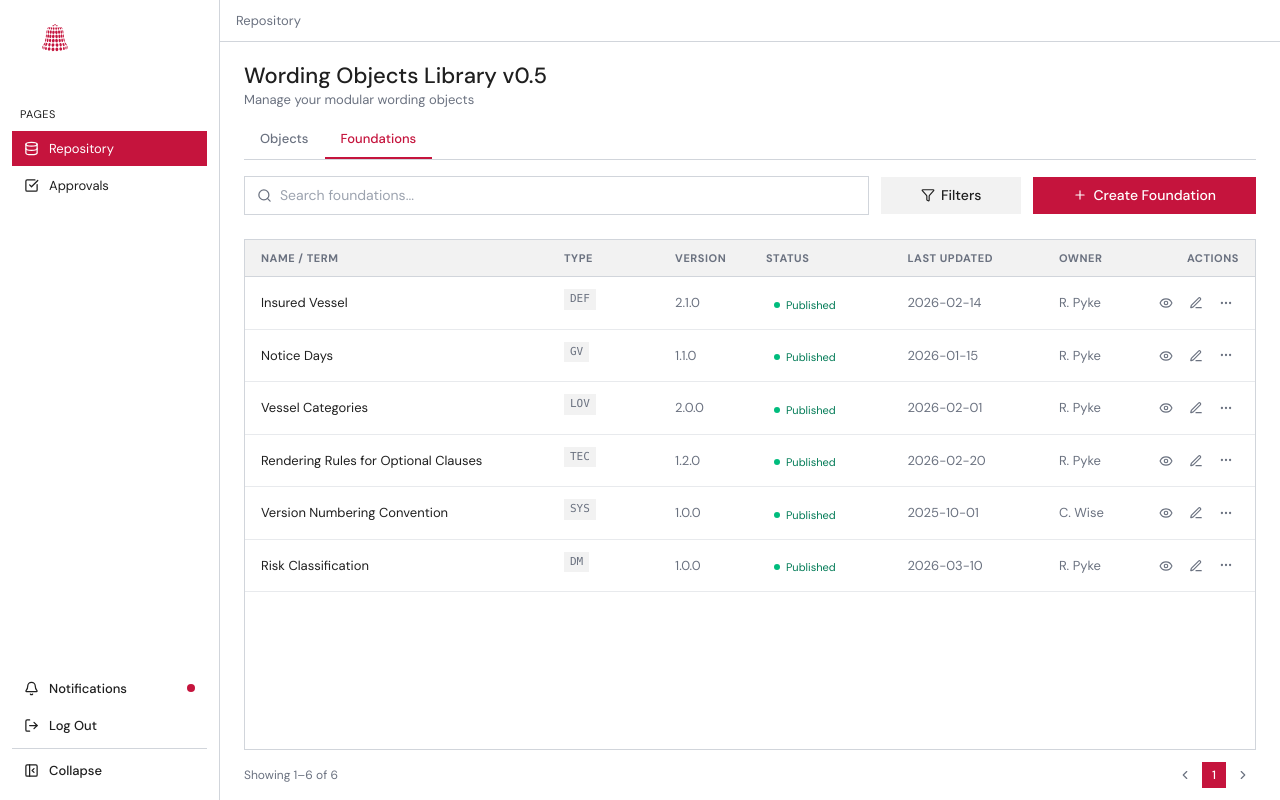
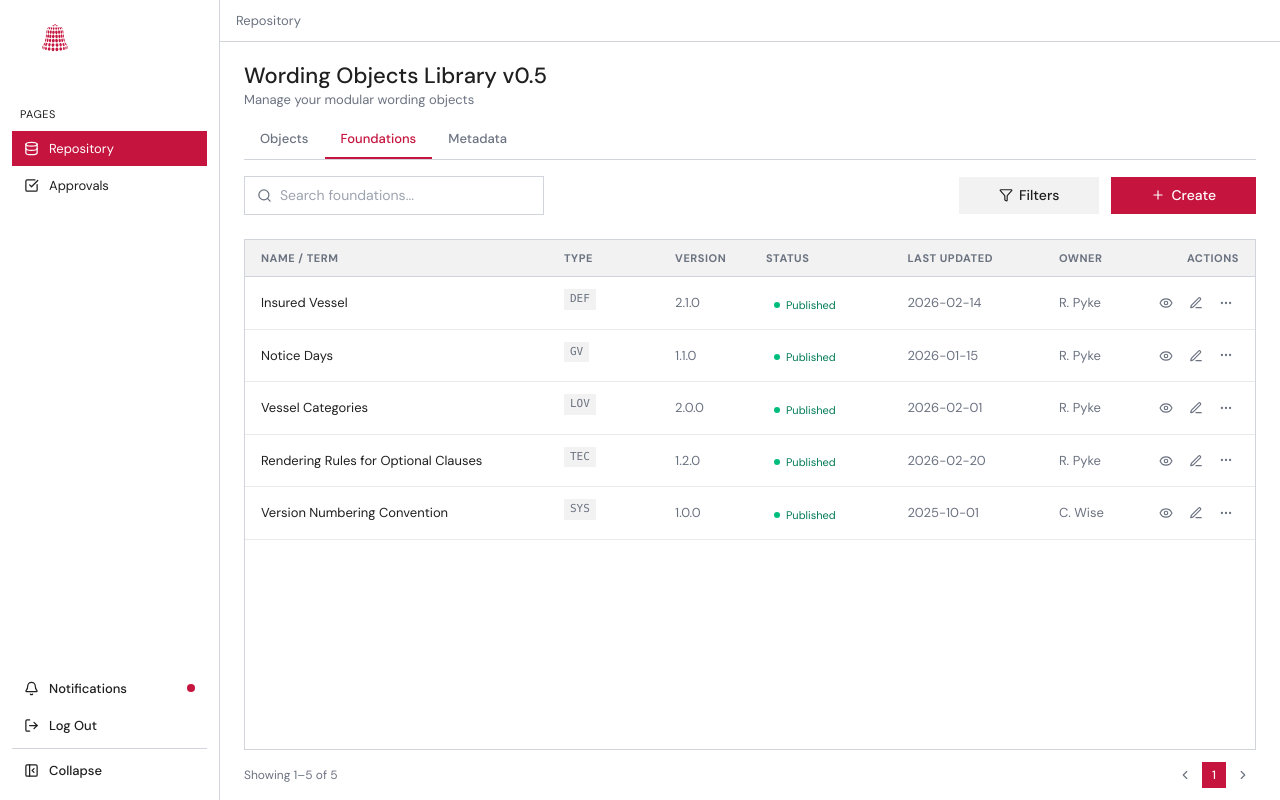
Before and after one commit to FigmaBetaTest/Beta4, a React (Vite) app: page / in a window 1280 px wide. Both pictures are taken after a click on the tab "Foundations". Built offline with nearby package versions, Linux system fonts and the light colour scheme.

Commit message:
Enhance repository page with metadata tab and improve foundation filtering

```diff
--- a/src/app/components/repository-page.tsx
+++ b/src/app/components/repository-page.tsx
@@ -8,13 +8,14 @@ import { MetaKV } from './meta-kv';
 
 type SortKey = 'name' | 'type' | 'status' | 'classOfBusiness' | 'version' | 'lastModified' | 'owner';
 type SortDir = 'asc' | 'desc';
-type RepoTab = 'objects' | 'foundations';
+type RepoTab = 'objects' | 'foundations' | 'metadata';
 
 export function RepositoryPage() {
   const navigate = useNavigate();
   const [searchParams] = useSearchParams();
+  const tabParam = searchParams.get('tab');
   const [activeTab, setActiveTab] = useState<RepoTab>(
-    searchParams.get('tab') === 'foundations' ? 'foundations' : 'objects'
+    tabParam === 'foundations' ? 'foundations' : tabParam === 'metadata' ? 'metadata' : 'objects'
   );
   const [searchQuery, setSearchQuery] = useState('');
   const [selectedRow, setSelectedRow] = useState<RepositoryItem | null>(null);
@@ -107,7 +108,7 @@ export function RepositoryPage() {
 
   // Foundations computed + handlers
   const filteredFoundations = useMemo(() => {
-    let items = localFoundItems;
+    let items = localFoundItems.filter(i => i.type !== 'DM');
     if (foundSearch) {
       const q = foundSearch.toLowerCase();
       items = items.filter(i => i.name.toLowerCase().includes(q) || i.type.toLowerCase().includes(q));
@@ -127,6 +128,26 @@ export function RepositoryPage() {
     return items;
   }, [foundSearch, foundTypeFilter, foundStatusFilter, foundSegmentFilter, foundOwnerFilter, foundSortKey, foundSortDir, localFoundItems]);
 
+  const filteredMetadataFoundations = useMemo(() => {
+    let items = localFoundItems.filter(i => i.type === 'DM');
+    if (foundSearch) {
+      const q = foundSearch.toLowerCase();
+      items = items.filter(i => i.name.toLowerCase().includes(q) || i.type.toLowerCase().includes(q));
+    }
+    if (foundStatusFilter) items = items.filter(i => i.status === foundStatusFilter);
+    if (foundSegmentFilter) items = items.filter(i => i.segment === foundSegmentFilter);
+    if (foundOwnerFilter) items = items.filter(i => i.owner === foundOwnerFilter);
+    if (foundSortKey) {
+      items = [...items].sort((a, b) => {
+        const aVal = String(a[foundSortKey] ?? '').toLowerCase();
+        const bVal = String(b[foundSortKey] ?? '').toLowerCase();
+        const cmp = aVal.localeCompare(bVal);
+        return foundSortDir === 'asc' ? cmp : -cmp;
+      });
+    }
+    return items;
+  }, [foundSearch, foundStatusFilter, foundSegmentFilter, foundOwnerFilter, foundSortKey, foundSortDir, localFoundItems]);
+
   const handleFoundSort = (key: keyof FoundationItem) => {
     if (foundSortKey === key) setFoundSortDir(prev => prev === 'asc' ? 'desc' : 'asc');
     else { setFoundSortKey(key); setFoundSortDir('asc'); }
@@ -151,6 +172,13 @@ export function RepositoryPage() {
     if (selectedFoundRow?.id === item.id) setSelectedFoundRow(null);
     toast.success(`${item.name} deleted`);
   };
+
+  const isMetadataTab = activeTab === 'metadata';
+  const isFoundationTab = activeTab === 'foundations' || activeTab === 'metadata';
+  const activeFoundationRows = isMetadataTab ? filteredMetadataFoundations : filteredFoundations;
+  const activeFoundationItems = isMetadataTab
+    ? localFoundItems.filter(i => i.type === 'DM')
+    : localFoundItems.filter(i => i.type !== 'DM');
 
   return (
     <div className="flex h-full overflow-hidden">
@@ -183,13 +211,21 @@ export function RepositoryPage() {
             >
               Foundations
             </button>
+            <button
+              role="tab"
+              aria-selected={activeTab === 'metadata'}
+              onClick={() => setActiveTab('metadata')}
+              className={`px-4 py-2 text-[13px] border-b-2 transition-colors ${activeTab === 'metadata' ? 'border-[#C5143D] text-[#C5143D]' : 'border-transparent text-[#6b7280] hover:text-[#1F1F1F]'}`}
+            >
+              Metadata
+            </button>
           </div>
 
           {/* Objects Search & Filter Bar */}
           {activeTab === 'objects' && (
             <>
               <div className="flex items-center gap-3 mb-4">
-                <div className="flex-1 flex items-center gap-2 bg-white border border-[#d1d5db] px-3 py-2" style={{ borderRadius: '0px' }}>
+                <div className="w-[300px] max-w-full flex items-center gap-2 bg-white border border-[#d1d5db] px-3 py-2" style={{ borderRadius: '0px' }}>
                   <Search size={15} className="text-[#6b7280]" />
                   <input
                     type="text"
@@ -203,6 +239,7 @@ export function RepositoryPage() {
                     <button onClick={() => setSearchQuery('')}><X size={14} className="text-[#6b7280]" /></button>
                   )}
                 </div>
+                <div className="ml-auto flex items-center gap-3">
                 <button
                   onClick={() => setShowFacets(!showFacets)}
                   className={`flex items-center gap-1.5 px-[40px] py-[8px] text-[14px] transition-all duration-200 cursor-pointer ${
@@ -219,8 +256,9 @@ export function RepositoryPage() {
                   onClick={() => setShowCreateDialog(true)}
                 >
                   <Plus size={14} />
-                  Create Object
+                  Create
                 </button>
+                </div>
               </div>
 
               {/* Object Facet Panel */}
@@ -241,14 +279,14 @@ export function RepositoryPage() {
           )}
 
           {/* Foundations Search & Filter Bar */}
-          {activeTab === 'foundations' && (
+          {isFoundationTab && (
             <>
               <div className="flex items-center gap-3 mb-4">
-                <div className="flex-1 flex items-center gap-2 bg-white border border-[#d1d5db] px-3 py-2" style={{ borderRadius: '0px' }}>
+                <div className="w-[300px] max-w-full flex items-center gap-2 bg-white border border-[#d1d5db] px-3 py-2" style={{ borderRadius: '0px' }}>
                   <Search size={15} className="text-[#6b7280]" />
                   <input
                     type="text"
-                    placeholder="Search foundations..."
+                    placeholder={isMetadataTab ? 'Search metadata foundations...' : 'Search foundations...'}
                     className="flex-1 bg-transparent text-[14px] text-[#1F1F1F] placeholder:text-[#9ca3af] outline-none border-none"
                     style={{ fontFamily: "'DM Sans', system-ui, sans-serif", fontSize: '14px' }}
                     value={foundSearch}
@@ -258,6 +296,7 @@ export function RepositoryPage() {
                     <button onClick={() => setFoundSearch('')}><X size={14} className="text-[#6b7280]" /></button>
                   )}
                 </div>
+                <div className="ml-auto flex items-center gap-3">
                 <button
                   onClick={() => setShowFoundFacets(!showFoundFacets)}
                   className={`flex items-center gap-1.5 px-[40px] py-[8px] text-[14px] transition-all duration-200 cursor-pointer ${
@@ -271,11 +310,15 @@ export function RepositoryPage() {
                 <button
                   className="bg-[#C5143D] text-white px-[40px] py-[8px] text-[14px] flex items-center gap-1.5 hover:bg-[#F2F2F2] hover:text-[#C5143D] transition-all duration-200 cursor-pointer"
                   style={{ borderRadius: '0px' }}
-                  onClick={() => setShowCreateFoundDialog(true)}
+                  onClick={() => {
+                    if (isMetadataTab) navigate('/foundation-editor/new?type=DM&isNew=true');
+                    else setShowCreateFoundDialog(true);
+                  }}
                 >
                   <Plus size={14} />
-                  Create Foundation
+                  Create
                 </button>
+                </div>
               </div>
 
               {/* Foundation Facet Panel */}
@@ -285,7 +328,8 @@ export function RepositoryPage() {
                   statusFilter={foundStatusFilter}
                   segmentFilter={foundSegmentFilter}
                   ownerFilter={foundOwnerFilter}
-                  items={localFoundItems}
+                  items={activeFoundationItems}
+                  availableTypes={isMetadataTab ? ['DM'] : ['DEF', 'GV', 'LOV', 'TEC', 'SYS']}
                   onTypeChange={setFoundTypeFilter}
                   onStatusChange={setFoundStatusFilter}
                   onSegmentChange={setFoundSegmentFilter}
@@ -403,18 +447,25 @@ export function RepositoryPage() {
           )}
 
             {/* Foundations Table */}
-            {activeTab === 'foundations' && (
+            {isFoundationTab && (
               <>
-                {filteredFoundations.length === 0 ? (
+                {activeFoundationRows.length === 0 ? (
                   <div className="flex-1 flex flex-col items-center justify-center text-center p-12 border border-dashed border-[#d1d5db] bg-white">
                     <BookOpen size={32} className="text-[#d1d5db] mb-3" />
-                    <p className="text-[14px] text-[#6b7280] mb-1">No Foundations yet.</p>
-                    <p className="text-[13px] text-[#9ca3af]">Create a Definition, Governing Variable, LOV, Technical or System Guidance.</p>
+                    <p className="text-[14px] text-[#6b7280] mb-1">{isMetadataTab ? 'No Metadata Foundations yet.' : 'No Foundations yet.'}</p>
+                    <p className="text-[13px] text-[#9ca3af]">
+                      {isMetadataTab
+                        ? 'Create Descriptive Metadata objects for contracts and components.'
+                        : 'Create a Definition, Governing Variable, LOV, Technical or System Guidance.'}
+                    </p>
                     <button
-                      onClick={() => setShowCreateFoundDialog(true)}
+                      onClick={() => {
+                        if (isMetadataTab) navigate('/foundation-editor/new?type=DM&isNew=true');
+                        else setShowCreateFoundDialog(true);
+                      }}
                       className="mt-4 bg-[#C5143D] text-white px-5 py-2 text-[13px] flex items-center gap-1.5 hover:bg-[#F2F2F2] hover:text-[#C5143D] transition-all duration-200"
                     >
-                      <Plus size={13} /> Create Foundation
+                      <Plus size={13} /> Create
                     </button>
                   </div>
                 ) : (
@@ -459,7 +510,7 @@ export function RepositoryPage() {
                         </tr>
                       </thead>
                       <tbody>
-                        {filteredFoundations.map((item) => (
+                        {activeFoundationRows.map((item) => (
                           <tr
                             key={item.id}
                             onClick={() => setSelectedFoundRow(selectedFoundRow?.id === item.id ? null : item)}
@@ -492,9 +543,9 @@ export function RepositoryPage() {
                 )}
 
                 {/* Foundations Pagination */}
-                {filteredFoundations.length > 0 && (
+                {activeFoundationRows.length > 0 && (
                   <div className="flex items-center justify-between py-3">
-                    <span className="text-[12px] text-[#6b7280]">Showing 1–{filteredFoundations.length} of {filteredFoundations.length}</span>
+                    <span className="text-[12px] text-[#6b7280]">Showing 1–{activeFoundationRows.length} of {activeFoundationRows.length}</span>
                     <div className="flex items-center gap-1">
                       <button className="p-1.5 hover:bg-[#F2F2F2]"><ChevronLeft size={14} className="text-[#6b7280]" /></button>
                       <button className="px-2.5 py-1 bg-[#C5143D] text-white text-[12px]">1</button>
@@ -519,7 +570,7 @@ export function RepositoryPage() {
       )}
 
       {/* Foundations Quick Preview Panel */}
-      {activeTab === 'foundations' && selectedFoundRow && (
+      {isFoundationTab && selectedFoundRow && (
         <FoundationQuickPreviewPanel
           item={selectedFoundRow}
           onClose={() => setSelectedFoundRow(null)}
@@ -544,6 +595,7 @@ export function RepositoryPage() {
       {/* Create Foundation Dialog */}
       {showCreateFoundDialog && (
         <CreateFoundationDialog
+          allowedTypes={['DEF', 'GV', 'LOV', 'TEC', 'SYS']}
           onClose={() => setShowCreateFoundDialog(false)}
           onCreate={(newItem) => {
             setShowCreateFoundDialog(false);
@@ -621,6 +673,7 @@ function FoundationRowActions({ item, onView, onEdit, onWithdraw, onDelete }: {
 
 function FoundationFacetPanel({
   typeFilter, statusFilter, segmentFilter, ownerFilter, items,
+  availableTypes,
   onTypeChange, onStatusChange, onSegmentChange, onOwnerChange, onClose,
 }: {
   typeFilter: FoundationType | '';
@@ -628,13 +681,14 @@ function FoundationFacetPanel({
   segmentFilter: string;
   ownerFilter: string;
   items: FoundationItem[];
+  availableTypes?: FoundationType[];
   onTypeChange: (v: FoundationType | '') => void;
   onStatusChange: (v: ItemStatus | '') => void;
   onSegmentChange: (v: string) => void;
   onOwnerChange: (v: string) => void;
   onClose: () => void;
 }) {
-  const types: FoundationType[] = ['DEF', 'GV', 'LOV', 'DM', 'TEC', 'SYS'];
+  const types: FoundationType[] = availableTypes ?? ['DEF', 'GV', 'LOV', 'DM', 'TEC', 'SYS'];
   const statuses: ItemStatus[] = ['DRAFT', 'PENDING_APPROVAL', 'PUBLISHED', 'ARCHIVED', 'WITHDRAWN'];
   const segments = Array.from(new Set(items.map(i => i.segment).filter(Boolean))) as string[];
   const owners = Array.from(new Set(items.map(i => i.owner)));
@@ -757,9 +811,10 @@ const FOUNDATION_TYPE_OPTIONS: { value: FoundationType; label: string; descripti
   { value: 'SYS', label: 'System Guidance', description: 'Operational or process-level guidance' },
 ];
 
-function CreateFoundationDialog({ onClose, onCreate }: {
+function CreateFoundationDialog({ onClose, onCreate, allowedTypes }: {
   onClose: () => void;
   onCreate: (item: FoundationItem) => void;
+  allowedTypes?: FoundationType[];
 }) {
   const [step, setStep] = useState<1 | 2>(1);
   const [selectedType, setSelectedType] = useState<FoundationType | null>(null);
@@ -794,6 +849,7 @@ function CreateFoundationDialog({ onClose, onCreate }: {
 
   const inputStyle = "w-full bg-white text-[14px] text-[#1F1F1F] px-[12px] py-[8px] outline-none border border-[#d1d5db] transition-colors focus:border-[#2563eb]";
   const labelStyle = "text-[12px] text-[#6b7280] mb-1.5 block";
+  const selectableOptions = FOUNDATION_TYPE_OPTIONS.filter(opt => !allowedTypes || allowedTypes.includes(opt.value));
 
   return (
     <div className="fixed inset-0 bg-black/40 z-50 flex items-center justify-center">
@@ -830,7 +886,7 @@ function CreateFoundationDialog({ onClose, onCreate }: {
                 style={{ borderRadius: '0px', fontFamily: "'DM Sans', system-ui, sans-serif", fontSize: '14px' }}
               >
                 <option value="">Select a foundation type...</option>
-                {FOUNDATION_TYPE_OPTIONS.map(opt => (
+                {selectableOptions.map(opt => (
                   <option key={opt.value} value={opt.value}>{opt.value} — {opt.label}</option>
                 ))}
               </select>
@@ -932,7 +988,7 @@ function CreateFoundationDialog({ onClose, onCreate }: {
                 }`}
                 style={{ borderRadius: '0px' }}
               >
-                <Plus size={13} /> Create Foundation
+                <Plus size={13} /> Create
               </button>
             )}
             {/* Guidance step 1: Continue */}
@@ -962,7 +1018,7 @@ function CreateFoundationDialog({ onClose, onCreate }: {
                 }`}
                 style={{ borderRadius: '0px' }}
               >
-                <Plus size={13} /> Create Foundation
+                <Plus size={13} /> Create
               </button>
             )}
           </div>
@@ -1945,7 +2001,7 @@ function CreateComponentDialog({ onClose, onCreate }: {
                 }`}
                 style={{ borderRadius: '0px' }}
               >
-                <Plus size={13} /> Create Object
+                <Plus size={13} /> Create
               </button>
             )}
           </div>
```
Also changed, not shown: src/app/components/foundation-editor.tsx (+6 -5 lines).
